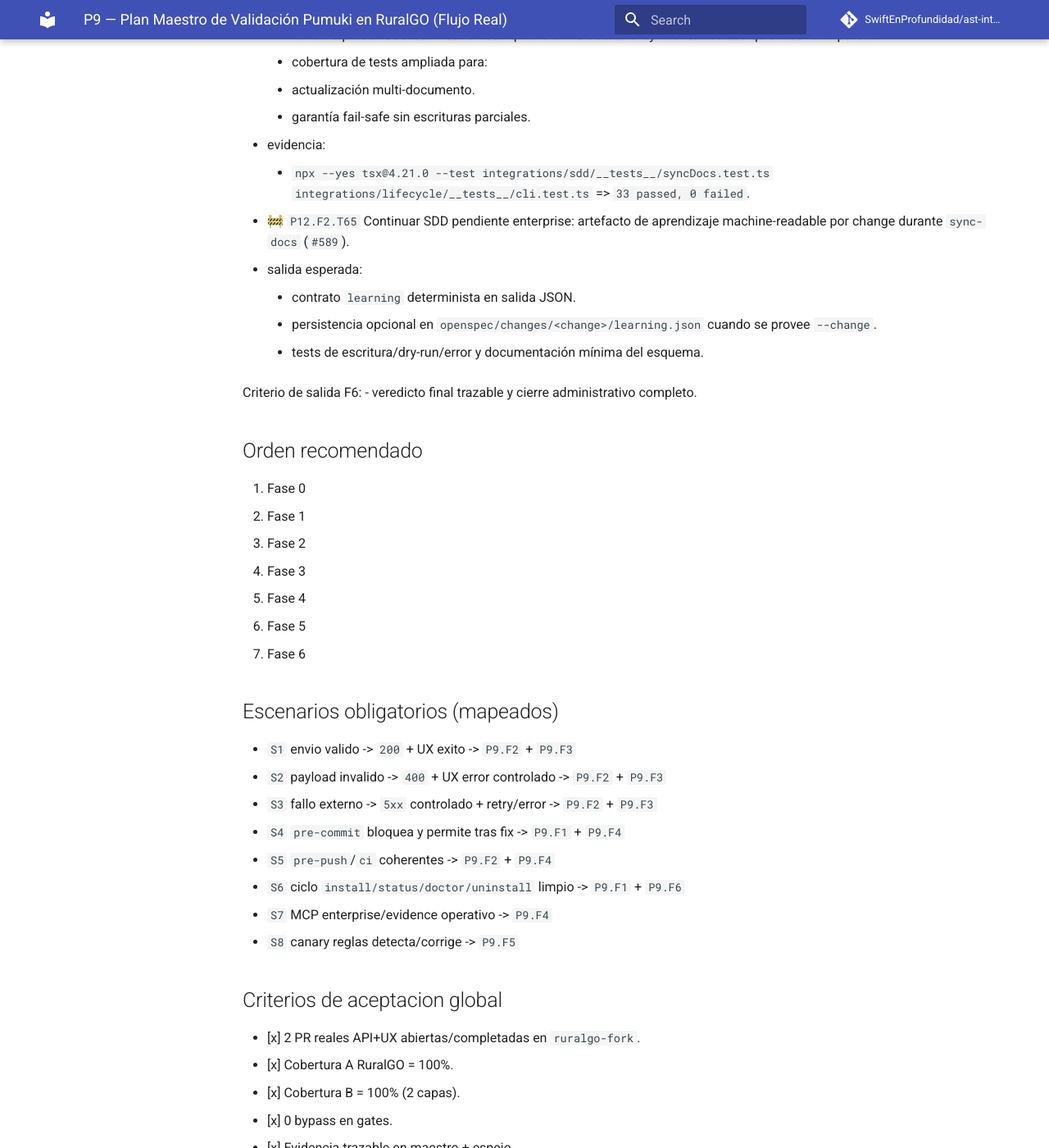
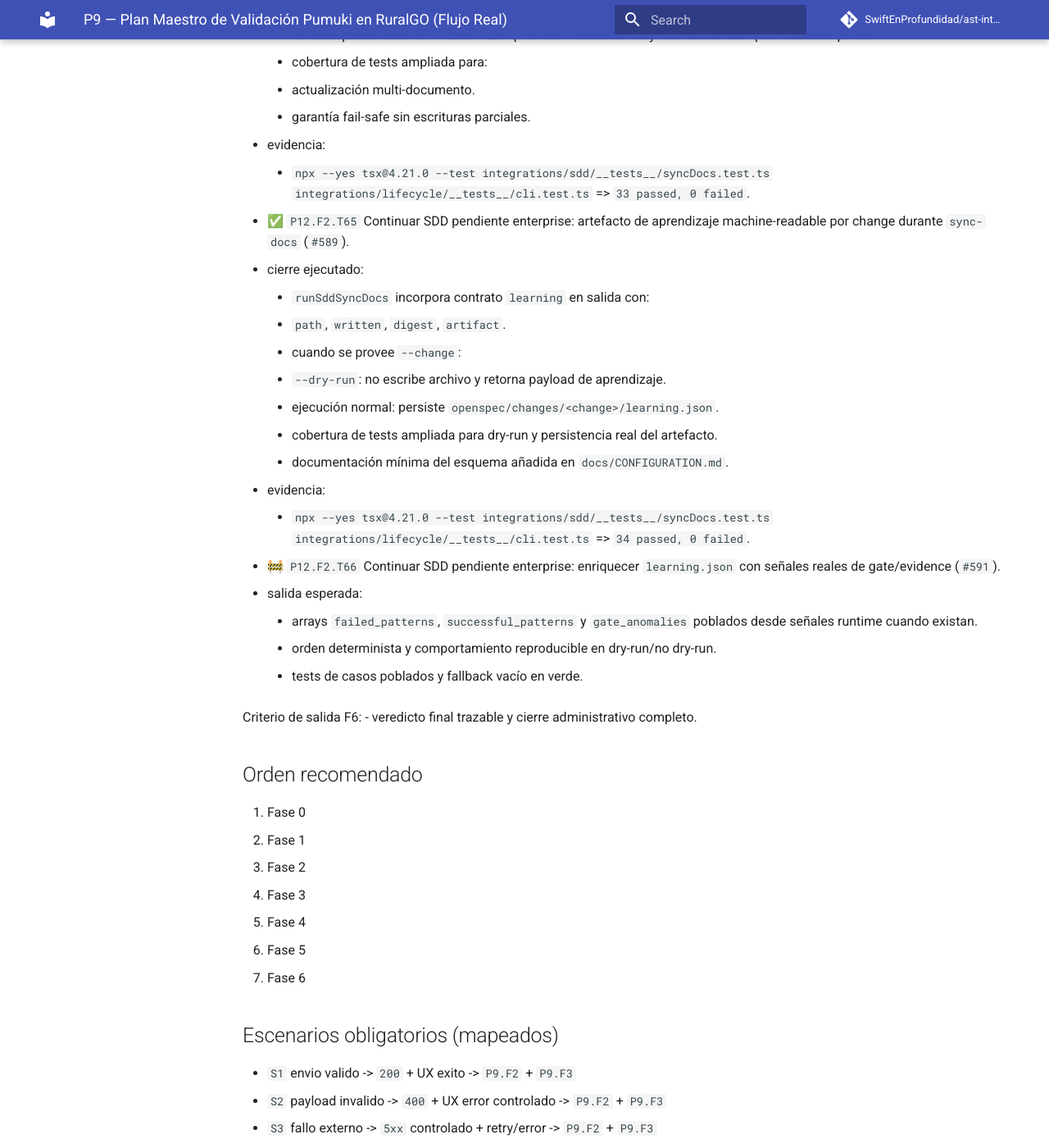
Before and after one commit to SwiftEnProfundidad/ast-intelligence-hooks, an MkDocs documentation site: the page built from docs/seguimiento-completo-validacion-ruralgo-03-03-2026.md, in a window 1280 px wide and 1400 px high, scrolled down 67962 px. Shown: the whole window at 82% size. Built offline with MkDocs 1.6.1 and Material for MkDocs 9.7.7, drawn with Linux system fonts in a browser that asks for light colours; comment, search, counter and statistics services are not loaded.

```diff
--- a/docs/seguimiento-completo-validacion-ruralgo-03-03-2026.md
+++ b/docs/seguimiento-completo-validacion-ruralgo-03-03-2026.md
@@ -1895,11 +1895,23 @@ Criterio de salida F5:
   - evidencia:
     - `npx --yes tsx@4.21.0 --test integrations/sdd/__tests__/syncDocs.test.ts integrations/lifecycle/__tests__/cli.test.ts` => `33 passed, 0 failed`.
 
-- 🚧 `P12.F2.T65` Continuar SDD pendiente enterprise: artefacto de aprendizaje machine-readable por change durante `sync-docs` (`#589`).
+- ✅ `P12.F2.T65` Continuar SDD pendiente enterprise: artefacto de aprendizaje machine-readable por change durante `sync-docs` (`#589`).
+  - cierre ejecutado:
+    - `runSddSyncDocs` incorpora contrato `learning` en salida con:
+      - `path`, `written`, `digest`, `artifact`.
+    - cuando se provee `--change`:
+      - `--dry-run`: no escribe archivo y retorna payload de aprendizaje.
+      - ejecución normal: persiste `openspec/changes/<change>/learning.json`.
+    - cobertura de tests ampliada para dry-run y persistencia real del artefacto.
+    - documentación mínima del esquema añadida en `docs/CONFIGURATION.md`.
+  - evidencia:
+    - `npx --yes tsx@4.21.0 --test integrations/sdd/__tests__/syncDocs.test.ts integrations/lifecycle/__tests__/cli.test.ts` => `34 passed, 0 failed`.
+
+- 🚧 `P12.F2.T66` Continuar SDD pendiente enterprise: enriquecer `learning.json` con señales reales de gate/evidence (`#591`).
   - salida esperada:
-    - contrato `learning` determinista en salida JSON.
-    - persistencia opcional en `openspec/changes/<change>/learning.json` cuando se provee `--change`.
-    - tests de escritura/dry-run/error y documentación mínima del esquema.
+    - arrays `failed_patterns`, `successful_patterns` y `gate_anomalies` poblados desde señales runtime cuando existan.
+    - orden determinista y comportamiento reproducible en dry-run/no dry-run.
+    - tests de casos poblados y fallback vacío en verde.
 
 Criterio de salida F6:
 - veredicto final trazable y cierre administrativo completo.
```
Also changed, not shown: docs/registro-maestro-de-seguimiento.md (+2 -2 lines).
